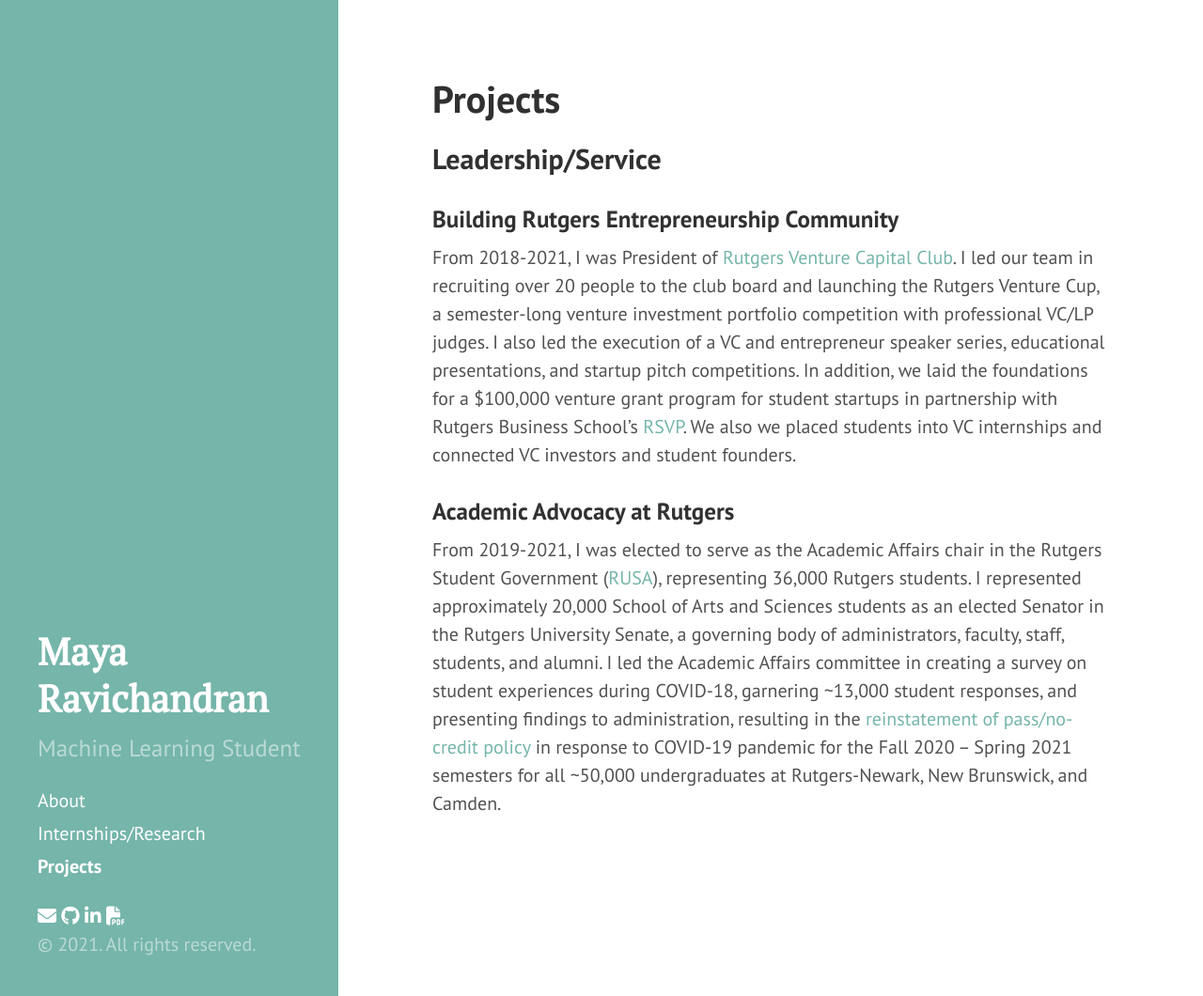
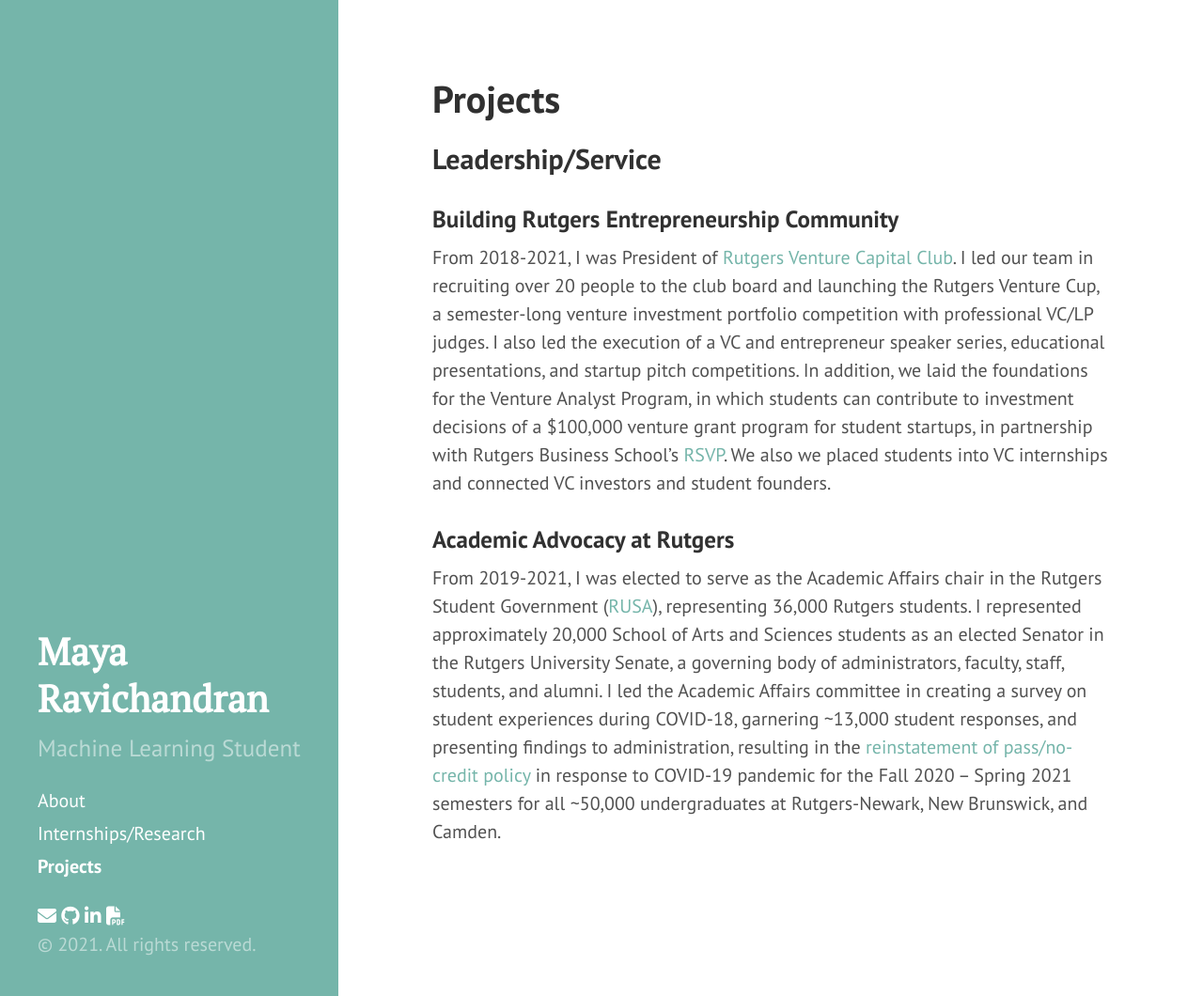
Before and after one commit to maravichandran/old-personal-website-v2, a Jekyll site: the page built from projects.md, in a window 1280 px wide and 1060 px high. Shown: the whole window at 94% size. Built offline with Jekyll 4.4.1, drawn with Linux system fonts in a browser that asks for light colours; nearby versions of some CDN libraries.

Commit message:
Update projects.md

```diff
--- a/projects.md
+++ b/projects.md
@@ -13,7 +13,7 @@
 ## Leadership/Service
 
 ### Building Rutgers Entrepreneurship Community
-From 2018-2021, I was President of [Rutgers Venture Capital Club](https://www.instagram.com/rutgers_vc). I led our team in recruiting over 20 people to the club board and launching the Rutgers Venture Cup, a semester-long venture investment portfolio competition with professional VC/LP judges. I also led the execution of a VC and entrepreneur speaker series, educational presentations, and startup pitch competitions. In addition, we laid the foundations for a $100,000 venture grant program for student startups in partnership with Rutgers Business School's [RSVP](https://www.business.rutgers.edu/road-silicon-valley). We also we placed students into VC internships and connected VC investors and student founders.
+From 2018-2021, I was President of [Rutgers Venture Capital Club](https://www.instagram.com/rutgers_vc). I led our team in recruiting over 20 people to the club board and launching the Rutgers Venture Cup, a semester-long venture investment portfolio competition with professional VC/LP judges. I also led the execution of a VC and entrepreneur speaker series, educational presentations, and startup pitch competitions. In addition, we laid the foundations for the Venture Analyst Program, in which students can contribute to investment decisions of a  $100,000 venture grant program for student startups, in partnership with Rutgers Business School's [RSVP](https://www.business.rutgers.edu/road-silicon-valley). We also we placed students into VC internships and connected VC investors and student founders.
 
 ### Academic Advocacy at Rutgers
 From 2019-2021, I was elected to serve as the Academic Affairs chair in the Rutgers Student Government ([RUSA](https://rusa.rutgers.edu/)), representing 36,000 Rutgers students. I represented approximately 20,000 School of Arts and Sciences students as an elected Senator in the Rutgers University Senate, a governing body of administrators, faculty, staff, students, and alumni.
```
